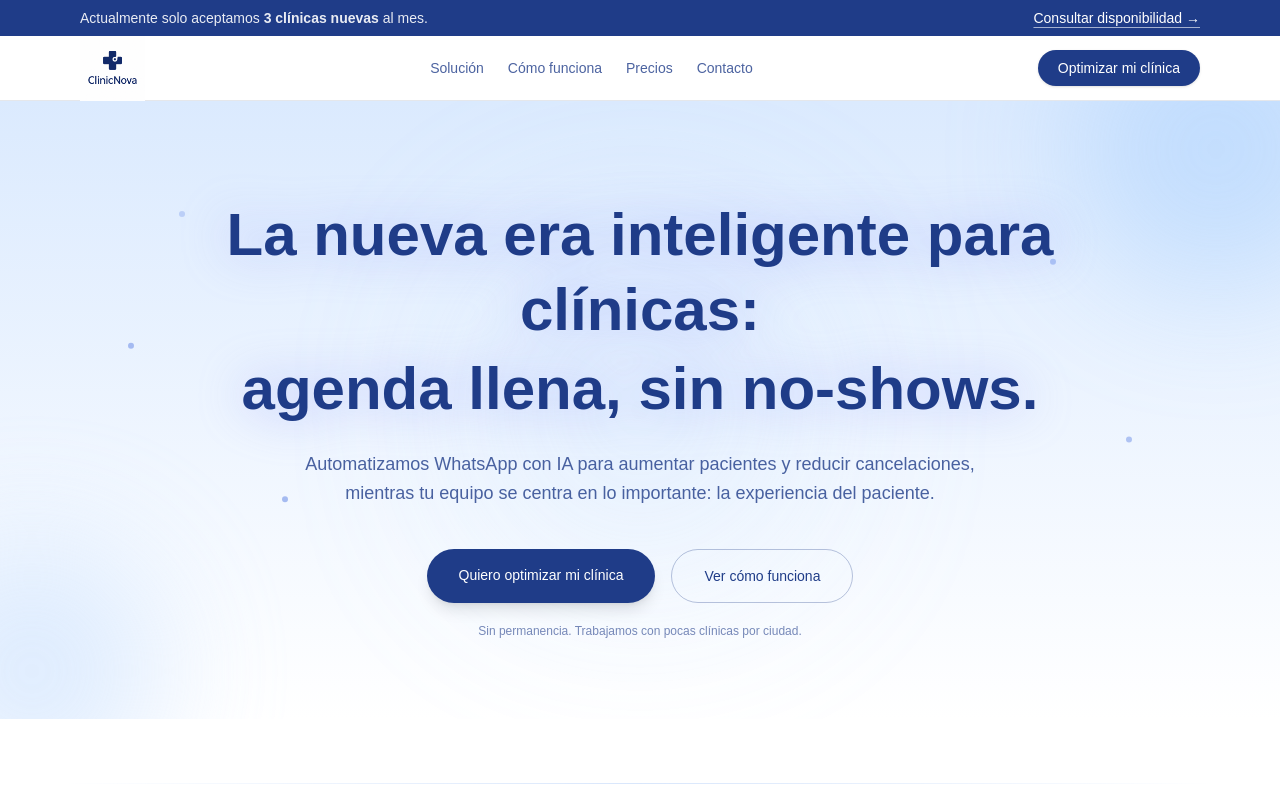
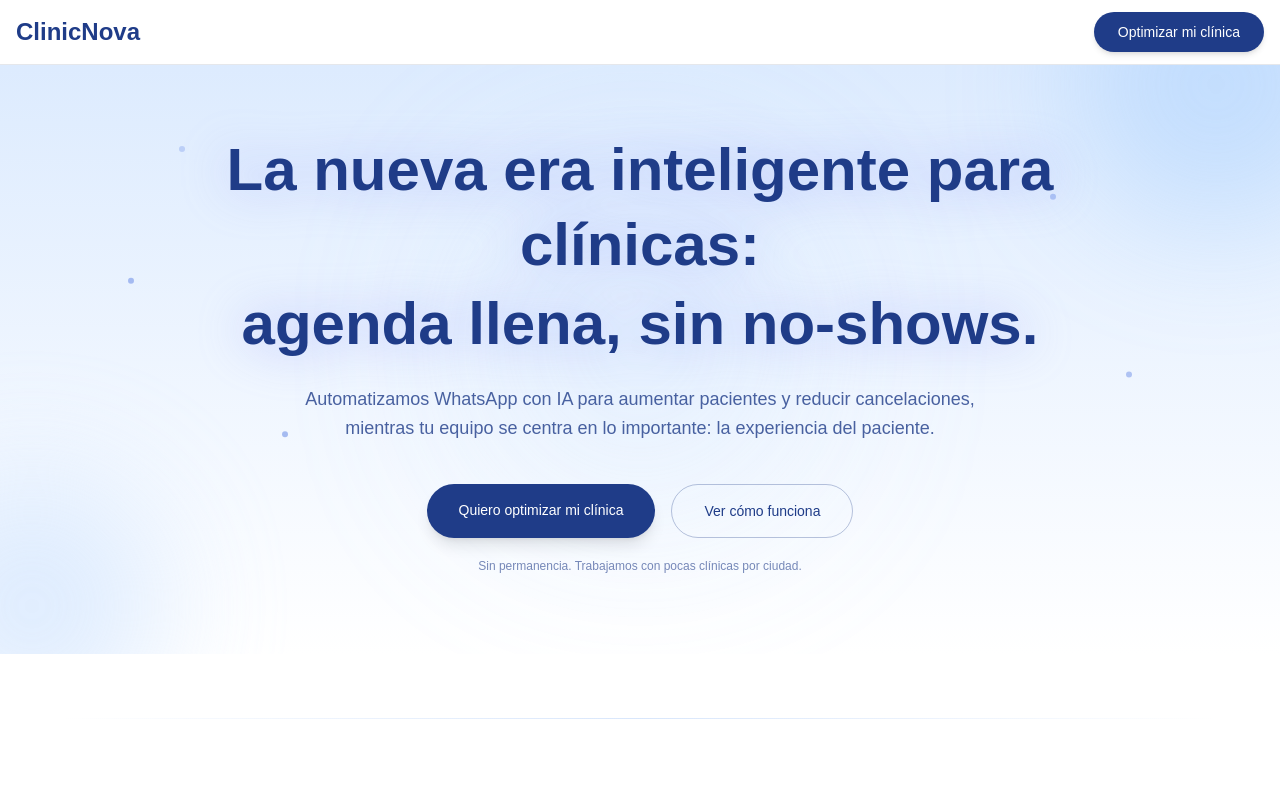
Before and after one commit to josegabri06-clinicnova/ClinicNova, a Next.js app: page / in a window 1280 px wide. Shown: the top 800 px of the page. Built offline with nearby package versions, Linux system fonts and the light colour scheme.

Commit message:
Navbar con texto ClinicNova y fondo transparente

```diff
--- a/src/components/Navbar.tsx
+++ b/src/components/Navbar.tsx
@@ -1,35 +1,58 @@
 "use client";
 
-import Image from "next/image";
 import Link from "next/link";
 
 export default function Navbar() {
   return (
-    <header className="w-full sticky top-0 z-30 bg-white/80 backdrop-blur border-b border-gray-200">
-      <nav className="max-w-6xl mx-auto h-16 flex items-center justify-between px-4">
-
-        {/* SOLO LOGO, SIN TEXTO */}
-        <Link href="/" className="flex items-center">
-          <Image src="/logo.png" alt="ClinicNova" width={65} height={65} />
+    <header
+      className="
+        w-full
+        bg-transparent
+        sm:bg-white
+        fixed
+        top-0
+        left-0
+        z-50
+        border-b border-transparent sm:border-gray-200
+      "
+    >
+      <div
+        className="
+          max-w-7xl
+          mx-auto
+          flex
+          items-center
+          justify-between
+          px-4
+          py-3
+        "
+      >
+        {/* LOGO TEXT */}
+        <Link href="/" className="font-bold text-2xl text-[#1F3C88]">
+          ClinicNova
         </Link>
 
-        {/* Enlaces centro-derecha */}
-        <div className="hidden sm:flex items-center gap-6 text-sm text-[#1F3C88]/80">
-          <a href="#solucion" className="hover:text-[#1F3C88] transition">Solución</a>
-          <a href="#como-funciona" className="hover:text-[#1F3C88] transition">Cómo funciona</a>
-          <a href="#precios" className="hover:text-[#1F3C88] transition">Precios</a>
-          <a href="#contacto" className="hover:text-[#1F3C88] transition">Contacto</a>
-        </div>
-
-        {/* Botón principal */}
+        {/* CTA BUTTON */}
         <a
-          href="https://wa.me/34600000000?text=Hola%20ClinicNova%2C%20 quiero optimizar mi clinica."
-          className="rounded-full bg-[#1F3C88] text-white px-5 py-2 text-sm font-medium hover:opacity-90 transition shadow-sm"
+          href="#contacto"
+          className="
+            bg-[#1F3C88]
+            text-white
+            px-6
+            py-2.5
+            rounded-full
+            text-sm
+            font-medium
+            shadow-md
+            hover:shadow-lg
+            hover:scale-[1.03]
+            transition-all
+            duration-200
+          "
         >
           Optimizar mi clínica
         </a>
-
-      </nav>
+      </div>
     </header>
   );
 }
```
